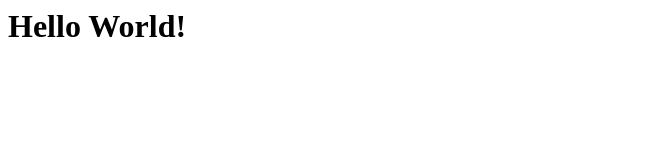
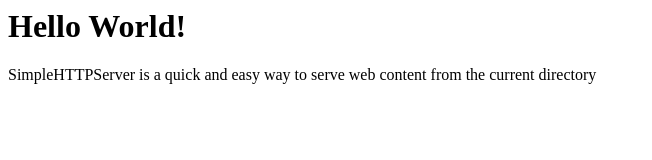
Before and after one commit to trotha01/go-simpleHTTPServer, a plain HTML site: page index.html in a window 1280 px wide. Shown: the whole page, without its empty margins (0-652 px from the left). Drawn offline with Linux system fonts and the light colour scheme.

Commit message:
testing out gh pages

```diff
--- a/index.html
+++ b/index.html
@@ -6,5 +6,6 @@
 
   <body>
     <h1>Hello World!</h1>
+    <div>SimpleHTTPServer is a quick and easy way to serve web content from the current directory</div>
   </body>
 </html>
```
